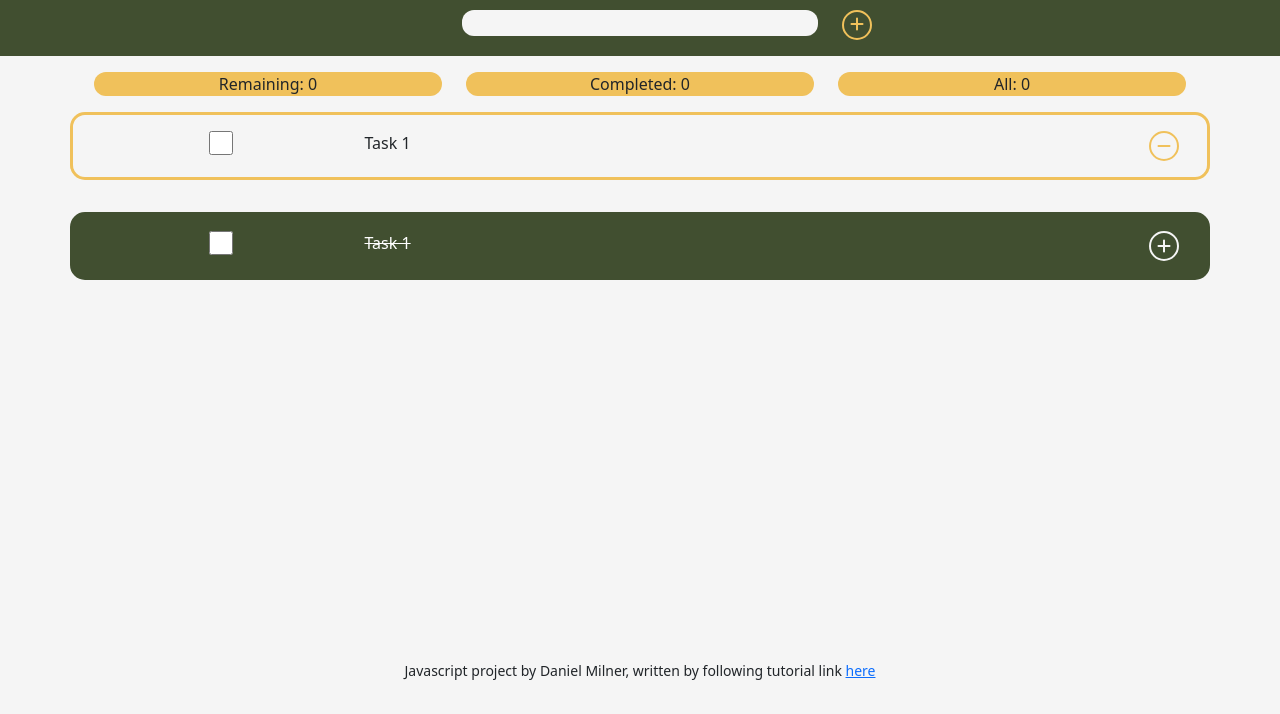
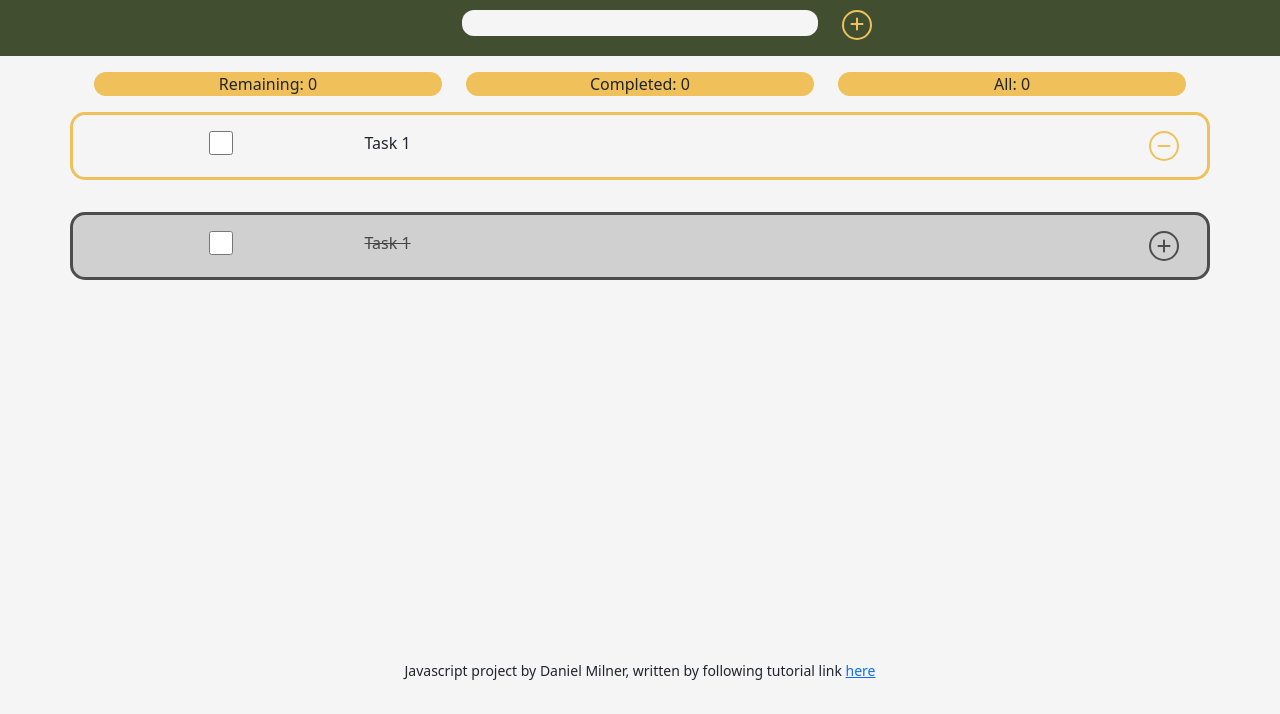
Before and after one commit to DonMilly/To-Do, a plain HTML site: page index.html in a window 1280 px wide. Shown: the part 86-800 px from the top of the page. Drawn offline with nearby package versions, Linux system fonts and the light colour scheme; a web font is replaced by a local one.

Commit message:
Changing cancelled task colour

```diff
--- a/css/styles.css
+++ b/css/styles.css
@@ -89,22 +89,21 @@ header {
 } */
 
 .closed-tasks {
-    color: #ffffff;
-    border-color: #414F30;
-    background-color: #414F30;
+    color: #464646;
+    border-color: #4D4D4D;
+    background-color: #D0D0D0;
     text-decoration: line-through;
 }
 .closed-task-button {
     background-color: inherit;
-    color: #F5F5F5;;
-    border-color: #F5F5F5;
+    color: #4D4D4D;;
+    border-color: #4D4D4D;
 }
 
 .closed-task-button:hover {
-    background-color: #F0C15B;
-    color: #414F30;;
-    border-color: #414F30;
-
+    background-color: #4D4D4D;
+    color: #F5F5F5;;
+    border-color: #4D4D4D;
 }
 
 
```
